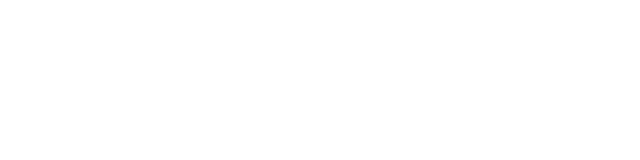
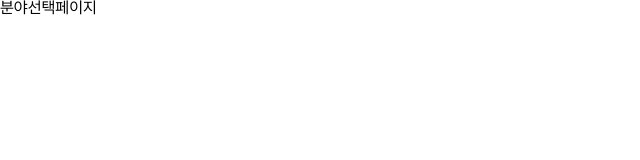
Before and after one commit to GSM-Not-Easy/Sundo-Frontend, a React (Create React App) app: page /field in a window 1280 px wide. Before the commit this address had no page. Shown: the top 160 px of the page, without its empty margins (0-640 px from the left). Built offline with nearby package versions, Linux system fonts and the light colour scheme.

Commit message:
Add field page setting

```diff
--- /dev/null
+++ b/src/pageContainer/FieldPage/index.jsx
@@ -0,0 +1,5 @@
+const FieldPage = () => {
+  return <div>분야선택페이지</div>;
+};
+
+export default FieldPage;
--- /dev/null
+++ b/src/pageContainer/FieldPage/style.js
@@ -0,0 +1 @@
+import styled from 'styled-components';
--- a/src/pageContainer/index.js
+++ b/src/pageContainer/index.js
@@ -15,3 +15,4 @@
 export { default as FoodListPage } from './FoodListPage';
 export { default as JobPage } from './JobPage';
 export { default as JobDetailPage } from './JobDetailPage';
+export { default as FieldPage } from './FieldPage';
--- /dev/null
+++ b/src/pages/field/index.jsx
@@ -0,0 +1,7 @@
+import { FieldPage } from '../../pageContainer';
+
+const Field = () => {
+  return <FieldPage />;
+};
+
+export default Field;
--- a/src/pages/index.js
+++ b/src/pages/index.js
@@ -12,3 +12,4 @@
 export { default as FoodList } from './foodlist';
 export { default as Job } from './job';
 export { default as JobDetail } from './jobdetail';
+export { default as Field } from './field';
--- a/src/router/index.js
+++ b/src/router/index.js
@@ -19,6 +19,7 @@
         <Route path='/foodlist' element={<P.FoodList />} />
         <Route path='/job' element={<P.Job />} />
         <Route path='/job/:id' element={<P.JobDetail />} />
+        <Route path='/field' element={<P.Field />} />
       </Routes>
     </BrowserRouter>
   );
```
